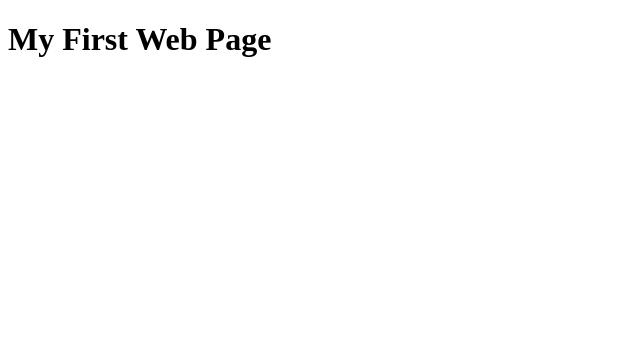
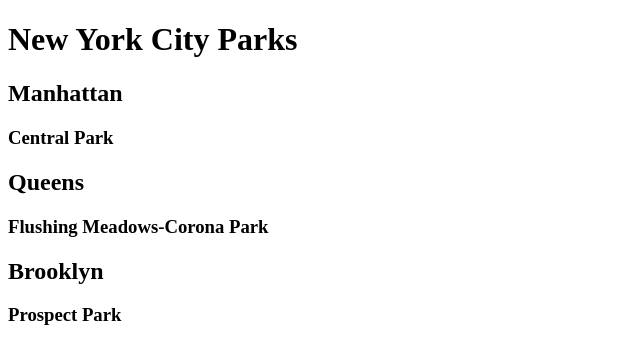
Before and after one commit to gyee100/12-september-2018, a plain HTML site: page index.html in a window 1280 px wide. Shown: the whole page, without its empty margins (0-640 px from the left). Drawn offline with Linux system fonts and the light colour scheme.

Commit message:
Outling algorithm example

```diff
--- a/index.html
+++ b/index.html
@@ -2,9 +2,15 @@
 <html lang="en">
    <head>
       <meta charset="utf-8">
-      <title>My First Web Page</title>
+      <title>Parks</title>
    </head>
    <body>
-      <h1>My First Web Page</h1>
+      <h1>New York City Parks</h1>
+      <h2>Manhattan</h2>
+      <h3>Central Park</h3>
+      <h2>Queens</h2>
+      <h3>Flushing Meadows-Corona Park</h3>
+      <h2>Brooklyn</h2>
+      <h3>Prospect Park</h3>
    </body>
 </html>
```
